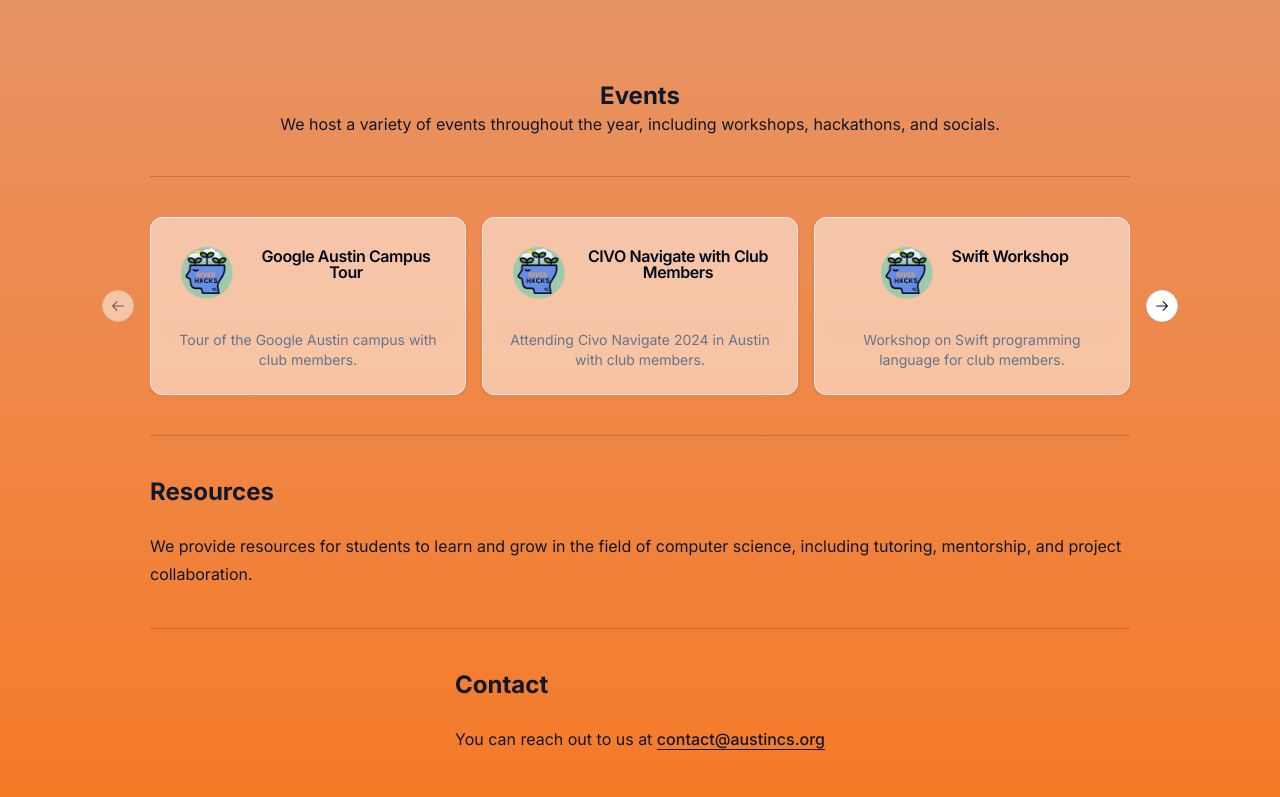
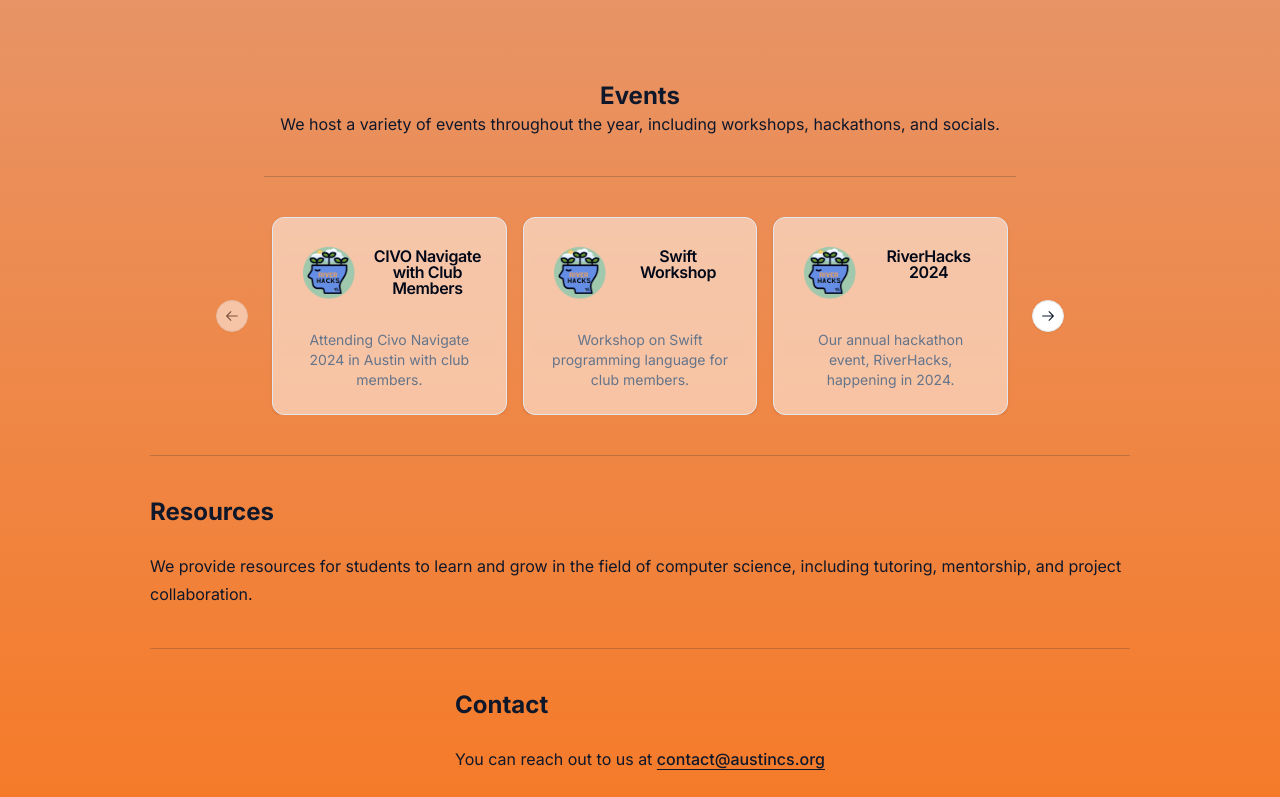
Before and after one commit to MichaelAGolden/acm-website, a Next.js app: page / in a window 1280 px wide. Shown: the part 2000-2797 px from the top of the page. Built offline with nearby package versions, Linux system fonts and the light colour scheme.

Commit message:
Update Carousel styling in Home component

```diff
--- a/src/app/page.tsx
+++ b/src/app/page.tsx
@@ -159,10 +159,11 @@
                 workshops, hackathons, and socials.
               </p>
               <Separator className='my-10' />
-              <Carousel className='w-full min-w-fit' opts={{ align: 'center' }}>
+              <Carousel className='md:max-w-min' opts={{ align: 'center' }}>
                 <CarouselPrevious />
-                <CarouselContent >
+                <CarouselContent className='flex items-center aspect-auto justify-center px-2' >
                   <CarouselItem className='basis-1/3'>
+
                     <Card>
                       <CardHeader className="flex-row space-x-3">
                         <Image
@@ -180,6 +181,7 @@
                         </CardDescription>
                       </CardContent>
                     </Card>
+
                   </CarouselItem>
                   <CarouselItem className='basis-1/3'>
                     <Card>
```
